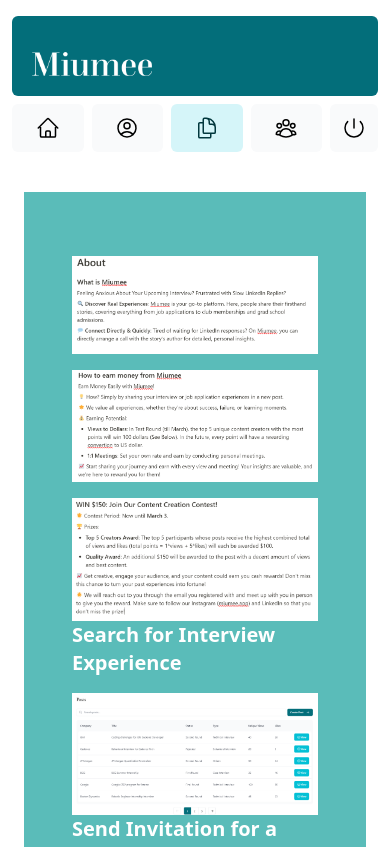
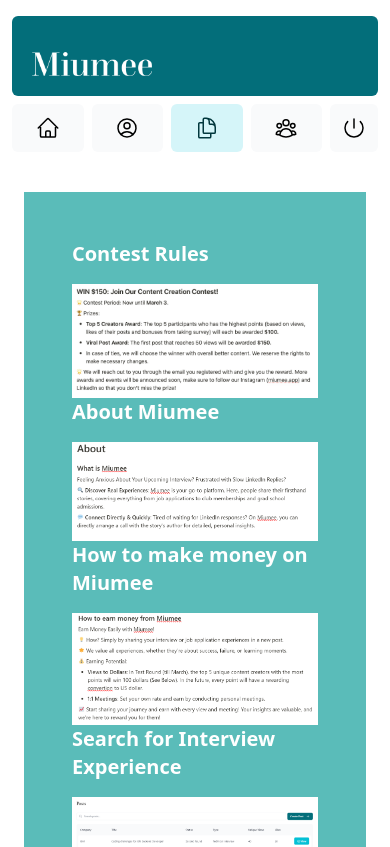
Before and after one commit to Lukehsu1999/interview-experience-sharing-platform, a Next.js app: page /posts/about in a window 390 px wide. Shown: the top 847 px of the page. Built offline with nearby package versions, Linux system fonts and the light colour scheme.

Commit message:
update Contest rules

```diff
--- a/app/page.tsx
+++ b/app/page.tsx
@@ -35,14 +35,14 @@ export default function Page() {
           {/* Add Hero Images Here */}
           <p className={`text-xl text-white md:text-3xl md:leading-normal`}><strong>Share, Meet, Earn $150!</strong></p>
           <Image
-            src="/Contest-Rules.png"
+            src="/Contest-Rules-2.png"
             width={1000}
             height={760}
             className="hidden md:block mt-4"
             alt="Screenshots of the dashboard project showing desktop version"
           />
           <Image
-            src="/Contest-Rules.png"
+            src="/Contest-Rules-2.png"
             width={560}
             height={430}
             className="md:hidden block mt-4"
--- a/app/posts/about/page.tsx
+++ b/app/posts/about/page.tsx
@@ -8,6 +8,26 @@ export default function Page() {
     <main className="flex min-h-screen flex-col bg-miumee-color-400 p-6">
       <div className="flex grid grid-cols-1 items-center justify-center p-6 md:px-28 md:py-12">
         {/* Add Hero Images Here */}
+        <p className={`text-xl text-white md:text-3xl md:leading-normal`}>
+          <strong>Contest Rules</strong>
+        </p>
+        <Image
+          src="/Contest-Rules-2.png"
+          width={large_width}
+          height={large_height}
+          className="mt-4 hidden md:block"
+          alt="Screenshots of the dashboard project showing desktop version"
+        />
+        <Image
+          src="/Contest-Rules-2.png"
+          width={small_width}
+          height={small_height}
+          className="mt-4 block md:hidden"
+          alt="Screenshots of the dashboard project showing mobile version"
+        />
+        <p className={`text-xl text-white md:text-3xl md:leading-normal`}>
+          <strong>About Miumee</strong>
+        </p>
         <Image
           src="/About-1.png"
           width={large_width}
@@ -22,6 +42,9 @@ export default function Page() {
           className="mt-4 block md:hidden"
           alt="Screenshots of the dashboard project showing mobile version"
         />
+        <p className={`text-xl text-white md:text-3xl md:leading-normal`}>
+          <strong>How to make money on Miumee</strong>
+        </p>
         <Image
           src="/About-2.png"
           width={large_width}
@@ -31,20 +54,6 @@ export default function Page() {
         />
         <Image
           src="/About-2.png"
-          width={small_width}
-          height={small_height}
-          className="mt-4 block md:hidden"
-          alt="Screenshots of the dashboard project showing mobile version"
-        />
-        <Image
-          src="/Contest-Rules.png"
-          width={large_width}
-          height={large_height}
-          className="mt-4 hidden md:block"
-          alt="Screenshots of the dashboard project showing desktop version"
-        />
-        <Image
-          src="/Contest-Rules.png"
           width={small_width}
           height={small_height}
           className="mt-4 block md:hidden"
--- a/app/ui/posts/nav-links.tsx
+++ b/app/ui/posts/nav-links.tsx
@@ -13,7 +13,7 @@ import clsx from 'clsx';
 // Depending on the size of the application, this would be stored in a database.
 const links = [
   { name: 'Posts', href: '/posts', icon: HomeIcon },
-  { name: 'Profile', href: '/posts/profile', icon: UserCircleIcon},
+  { name: 'Profile & Points', href: '/posts/profile', icon: UserCircleIcon},
   {
     name: 'Announcements',
     href: '/posts/about',
```
Also changed, not shown: public/Contest-Rules-2.jpg (added), public/Contest-Rules-2.png (added).
